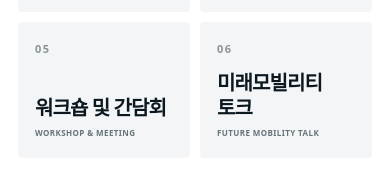
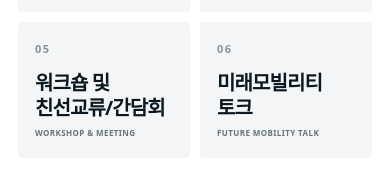
Before and after one commit to ksnve-future-mobility/homepage, a Next.js app: page / in a window 390 px wide. Shown: the part 930-1100 px from the top of the page. Built offline with nearby package versions, Linux system fonts and the light colour scheme; no server answers.

Commit message:
Update future mobility division homepage

```diff
--- a/app/page.tsx
+++ b/app/page.tsx
@@ -6,7 +6,7 @@ const menus = [
   { title: "연구회", english: "STUDY GROUP", number: "02", href: "/study-groups" },
   { title: "학술대회", english: "ACADEMIC EVENTS", number: "03", href: "/events" },
   { title: "학술교류회 및 세미나", english: "NETWORKING & SEMINAR", number: "04" },
-  { title: "워크숍 및 간담회", english: "WORKSHOP & MEETING", number: "05" },
+  { title: "워크숍 및 친선교류/간담회", english: "WORKSHOP & MEETING", number: "05" },
   { title: "미래모빌리티 토크", english: "FUTURE MOBILITY TALK", number: "06" },
 ];
 
```
